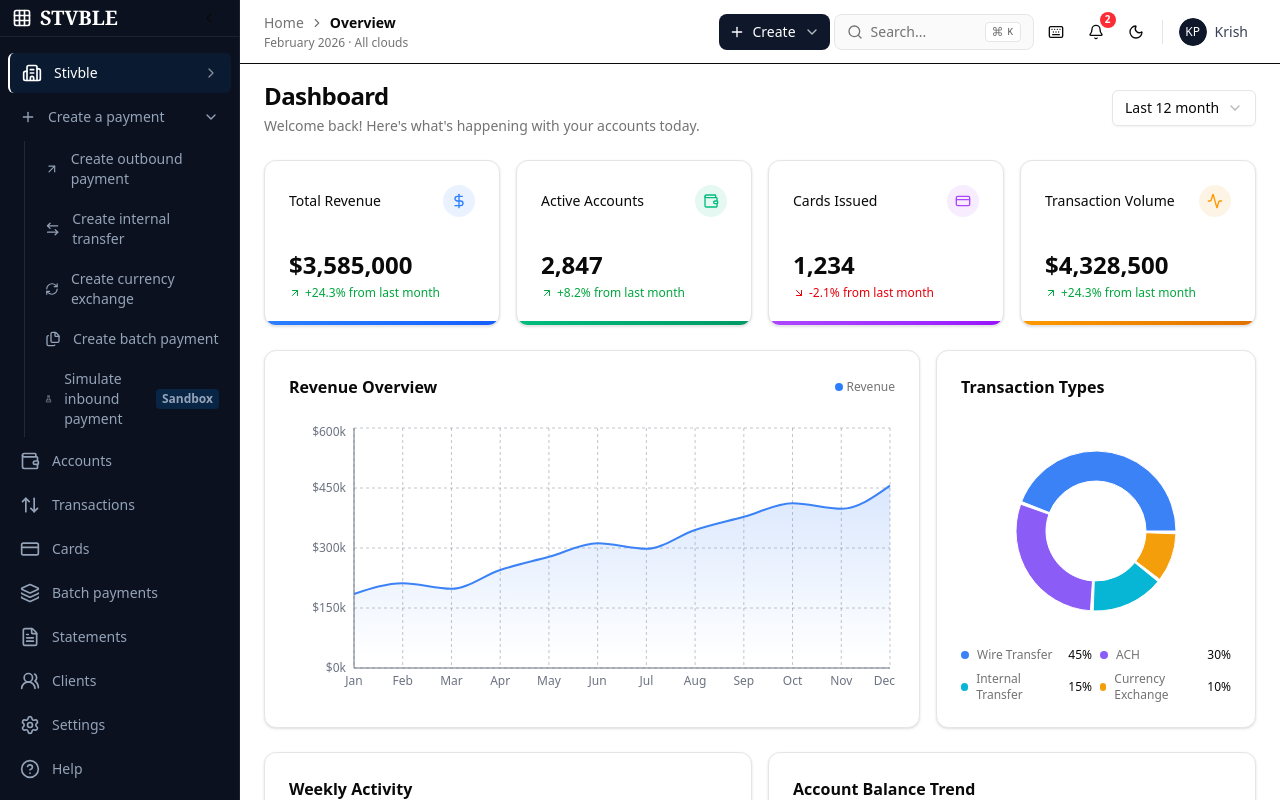
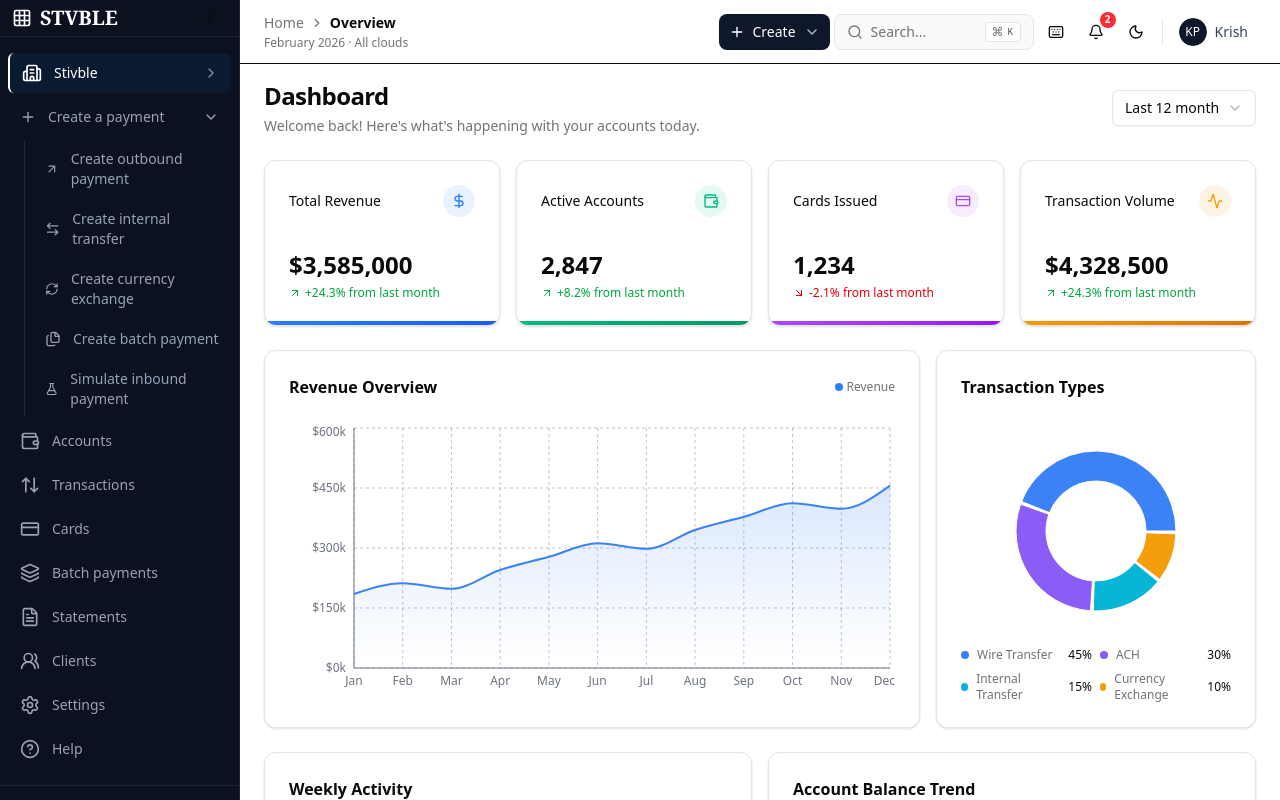
Before and after one commit to KrishPatell/instance-cloud-banking, a Next.js app: page / in a window 1280 px wide. Shown: the top 800 px of the page. Built offline with nearby package versions, Linux system fonts and the light colour scheme.

Commit message:
Fix: Remove 'Sandbox' label from sidebar tab

```diff
--- a/src/components/layout/sidebar.tsx
+++ b/src/components/layout/sidebar.tsx
@@ -75,7 +75,6 @@ const navItems = [
         title: "Simulate inbound payment",
         href: "/sandbox",
         icon: FlaskConical,
-        label: "Sandbox",
       },
     ],
   },
```
